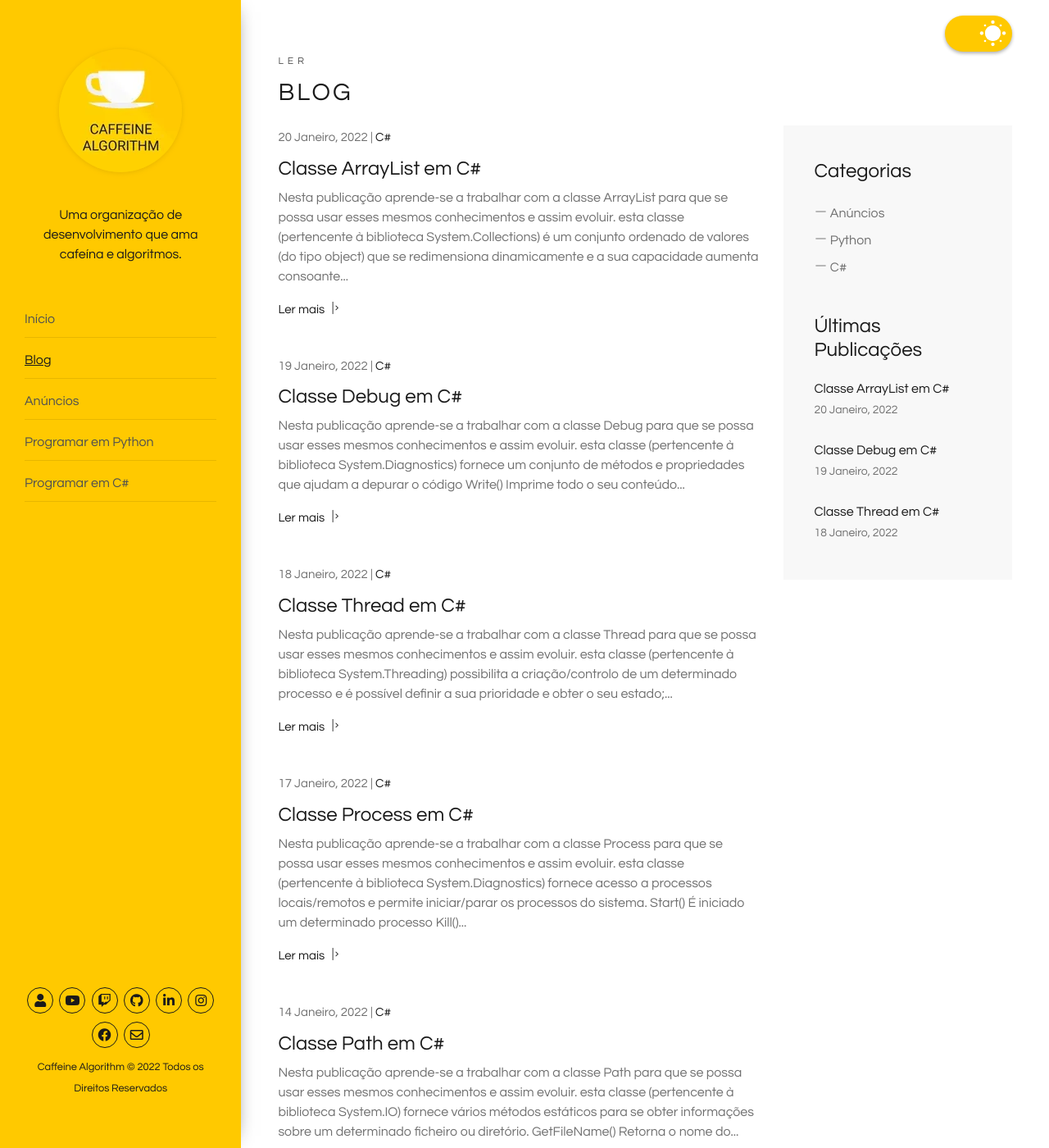
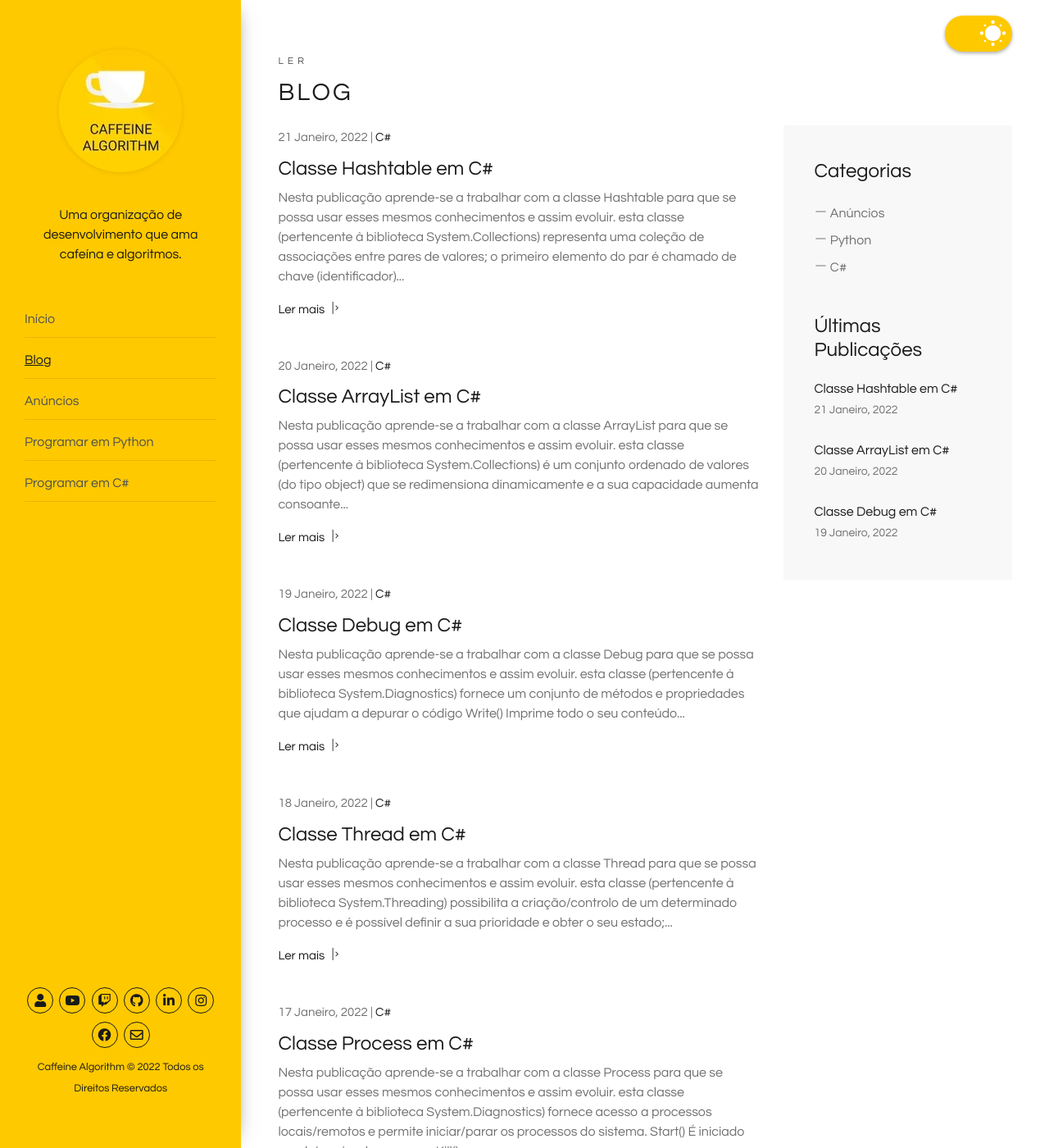
Before and after one commit to caffeinealgorithm/caffeinealgorithm.github.io, a Jekyll site: the page built from blog/index.html, in a window 1280 px wide and 1400 px high. Shown: the whole window at 82% size. Built offline with Jekyll 4.4.1, drawn with Linux system fonts in a browser that asks for light colours; the list of posts is cut into pages by our own code; some of the changed text lies outside the part shown.

Commit message:
Add 56º episode of the C# programming series

````diff
--- /dev/null
+++ b/_posts/2022-01-21-classe-hashtable-em-csharp.md
@@ -0,0 +1,63 @@
+---
+layout: post
+excerpt: Blog
+title: 'Classe Hashtable em C#'
+description: 'Descobre como se trabalha com a classe Hashtable na linguagem de programação C#. Obtém respostas às tuas dúvidas com a teoria e os exemplos apresentados.'
+keywords: 'c#, csharp, classe hashtable, classe, hashtable, hash, publicação'
+date: 2022-01-21
+categories: [C#]
+---
+
+Nesta publicação aprende-se a trabalhar com a classe Hashtable para que se possa usar esses mesmos conhecimentos e assim evoluir.
+
+- esta classe (pertencente à biblioteca System.Collections) representa uma coleção de associações entre pares de valores;
+- o primeiro elemento do par é chamado de chave (identificador) e o outro é chamado de conteúdo;
+- a coleção de associações entre pares de valores são organizadas de acordo com o código hash da chave.
+
+```csharp
+using System;
+using System.Collections;
+
+namespace Base {
+  class ClasseHashtable {
+    private Hashtable pessoas = new Hashtable() {
+      { "Nelson Silva", 25 },
+      { "Larissa Fernandes", 37 }
+    };
+
+    public void Run() {
+      pessoas.Add("Pedro Henrique", 52);
+      pessoas.Add("Raquel Soares", 68);
+
+      pessoas["Pedro Henrique"] = 100;
+      pessoas.Remove("Larissa Fernandes");
+      pessoas.Clear();
+
+      Console.WriteLine($"Número de pessoas: {pessoas.Count}");
+
+      foreach (DictionaryEntry pessoa in pessoas) {
+        Console.WriteLine($"Nome: {pessoa.Key}");
+        Console.WriteLine($"Idade: {pessoa.Value}");
+      }
+    }
+  }
+}
+
+/*
+  Número de pessoas: 3
+  Nome: Raquel Soares
+  Idade: 68
+  Nome: Nelson Silva
+  Idade: 25
+  Nome: Pedro Henrique
+  Idade: 100
+*/
+```
+
+<div class="video-container">
+  <iframe src="https://www.youtube.com/embed/QnhCVLqYcJM" frameborder="0" allowfullscreen></iframe>
+</div>
+
+Não te esqueças de [assistir ao vídeo](https://youtu.be/QnhCVLqYcJM){:target="\_blank"} e podes sempre ler esta publicação [em inglês](https://nelsonsilvadev.com/blog/20220121/hashtable-class-in-csharp/){:target="\_blank"}.
+
+### _Happy coding!_
--- a/index.html
+++ b/index.html
@@ -76,7 +76,7 @@ keywords: organização, desenvolvimento, cafeína, algoritmos, publicações, v
       </div>
 
       <div class="row">
-        {% for video in site.csharp %} {% if video.id == "/csharp/55" %}
+        {% for video in site.csharp %} {% if video.id == "/csharp/56" %}
         <div class="col-xs-12 col-sm-3 col-sm-6 col-lg-6 col-xl-3">
           <a
             href="https://www.youtube.com/embed/{{ video.custom_id }}"
````
Also changed, not shown: _csharp/56.md (added, +5 -0 lines), assets/img/playlists/csharp/56.png (added), assets/img/playlists/csharp/56.webp (added).
